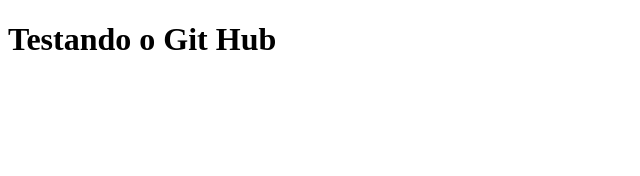
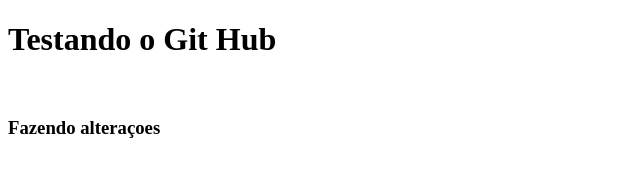
Before and after one commit to edneyecs/curso-dev-fullstack, a plain HTML site: page index.html in a window 1280 px wide. Shown: the whole page, without its empty margins (0-640 px from the left). Drawn offline with Linux system fonts and the light colour scheme.

Commit message:
testando commimt terminal

```diff
--- a/index.html
+++ b/index.html
@@ -8,5 +8,7 @@
 </head>
 <body>
     <h1>Testando o Git Hub</h1>
+    <br>
+    <h3>Fazendo alteraçoes</h3>
 </body>
 </html>
```
